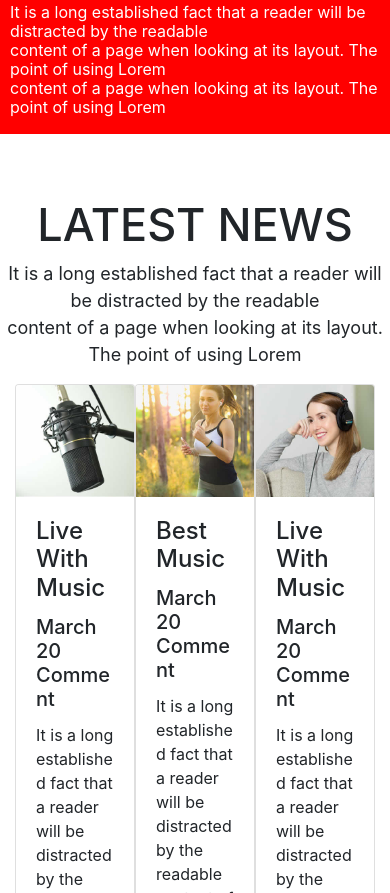
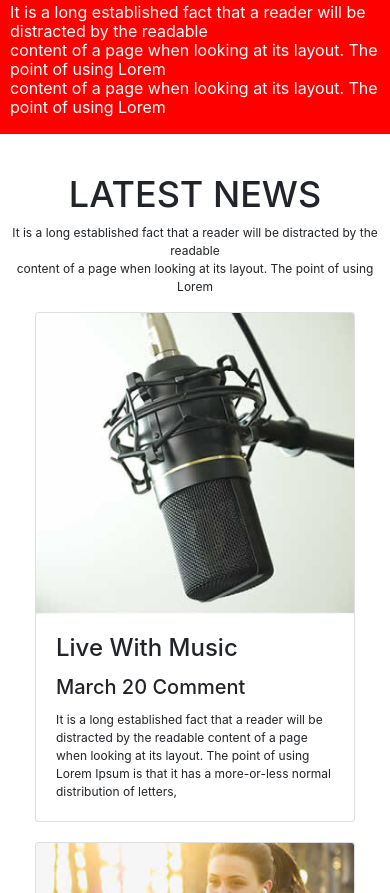
Before and after one commit to sametyagmur/rock-clone-website, a plain HTML site: page index.html in a window 390 px wide. Shown: the part 2491-3384 px from the top of the page. Drawn offline with nearby package versions, Linux system fonts and the light colour scheme.

Commit message:
new section added

```diff
--- a/css/site.css
+++ b/css/site.css
@@ -133,6 +133,10 @@ line-height: 65px;
 
 }
 
+.card{
+   width:20rem;
+}
+
 .card-area {
 display: flex;
 justify-content: space-around;
@@ -186,6 +190,41 @@ justify-content: space-around;
       margin-left: 10px;
       font-size: 16px;
    }
+
+   .news h2{
+      font-size: 36px;
+      margin-top: 15px;
+   }
+
+   .news p{
+
+      font-size: 12px;
+
+   }
+
+
+   .card-area{
+      display: block;
+         }
+
+   .card{
+      margin-left: auto;
+      margin-right: auto;
+      margin-bottom: 20px;
+
+   }
+
+   .card-title h4{
+      font-size: 20px;
+   }
+   .card-title h5{
+      font-size: 15px;
+   }
+
+   .card-text{
+      font-size: 12px;
+   }
+
 
 }
 
--- a/index.html
+++ b/index.html
@@ -201,7 +201,7 @@
   </div>
 
 <div class="card-area container">
-  <div class="card" style="width: 20rem;">
+  <div class="card">
     <img class="card-img-top" src="images/1.jpg" alt="">
     <div class="card-body">
       <h4 class="card-title">Live With Music</h4>
@@ -211,7 +211,7 @@
 
   </div>
 
-  <div class="card" style="width: 20rem;">
+  <div class="card">
     <img class="card-img-top" src="images/2.jpg" alt="">
     <div class="card-body">
       <h4 class="card-title">Best Music</h4>
@@ -221,7 +221,7 @@
 
   </div>
 
-  <div class="card" style="width: 20rem;">
+  <div class="card"">
     <img class="card-img-top" src="images/3.jpg" alt="">
     <div class="card-body">
       <h4 class="card-title">Live With Music</h4>
```
